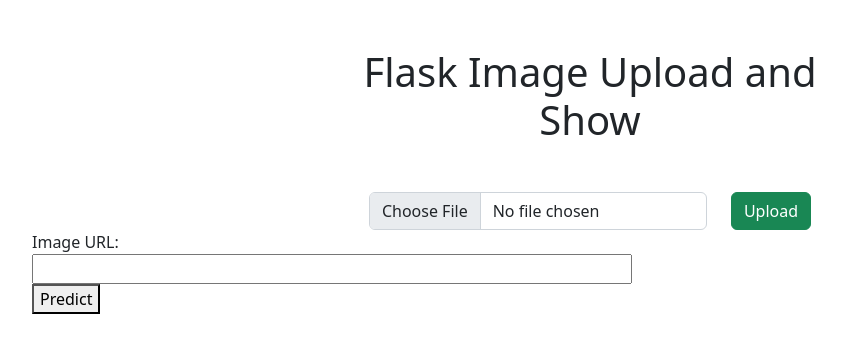
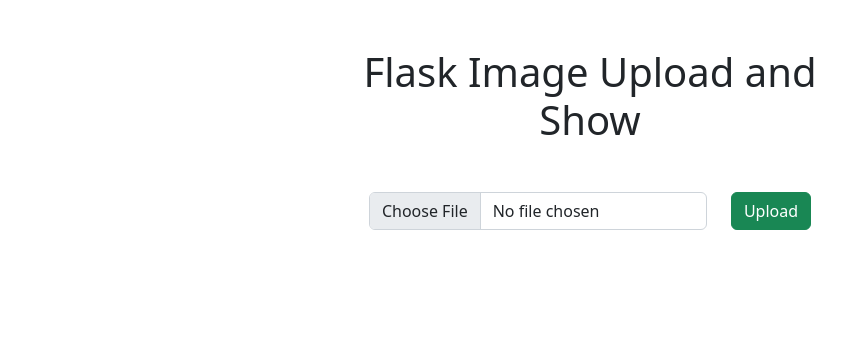
Before and after one commit to linnabraham/PredictUI, a Flask app: template templates/index.html in a window 1280 px wide. Shown: the top 353 px of the page, without its empty margins (50-895 px from the left). Run offline with Flask 2, Linux system fonts and the light colour scheme; the template is opened without the code that fills it: values that come from a table or form of the project are taken from there, others are empty; some libraries are stand-ins or nearby versions.

Commit message:
make small changes

```diff
--- a/main.py
+++ b/main.py
@@ -3,6 +3,7 @@ from flask_wtf.file import FileField, FileRequired, FileAllowed
 from wtforms import SubmitField
 from flask_uploads import UploadSet, IMAGES, configure_uploads
 from flask_wtf import FlaskForm
+import pandas as pd
 
 app = Flask(__name__)
 app.config['SECRET_KEY'] = 'aslskjf'
@@ -34,31 +35,34 @@ def upload_image():
         saved_model = 'saved_models/bestmodel.h5'
         model = load_model(saved_model)
 
-        try:
-            #Get image URL as input
-            #image_url = request.form['image_url']
-            x = load_img(file_url)
-            #image = io.imread(image_url)
 
-            #Apply same preprocessing used while training CNN model
-            # image_small = st.resize(image, (32,32,3))
-            # x = np.expand_dims(image_small.transpose(2, 0, 1), axis=0)
-
-            #Call classify function to predict the image class using the loaded CNN model
-            # final,pred_class = classify(x, model)
-            # print(pred_class)
-            # print(final)
-            preds = model.predict(x)
-            #Store model prediction results to pass to the web page
-            message = "Model prediction: {}".format(preds)
-            print('Python module executed successfully')
-
-        except Exception as e:
-            #Store error to pass to the web page
-            message = "Error encountered. Try another image. ErrorClass: {}, Argument: {} and Traceback details are: {}".format(e.__class__,e.args,e.__doc__)
-            final = pd.DataFrame({'A': ['Error'], 'B': [0]})
     else:
         file_url=None
+
+    try:
+        #Get image URL as input
+        #image_url = request.form['image_url']
+        x = load_img(file_url)
+        #image = io.imread(image_url)
+
+        #Apply same preprocessing used while training CNN model
+        # image_small = st.resize(image, (32,32,3))
+        # x = np.expand_dims(image_small.transpose(2, 0, 1), axis=0)
+
+        #Call classify function to predict the image class using the loaded CNN model
+        # final,pred_class = classify(x, model)
+        # print(pred_class)
+        # print(final)
+        #preds = model.predict(x)
+        preds = "Hey"
+        #Store model prediction results to pass to the web page
+        message = "Model prediction: {}".format(preds)
+        print('Python module executed successfully')
+
+    except Exception as e:
+        #Store error to pass to the web page
+        message = "Error encountered. Try another image. ErrorClass: {}, Argument: {} and Traceback details are: {}".format(e.__class__,e.args,e.__doc__)
+        final = pd.DataFrame({'A': ['Error'], 'B': [0]})
 
     return render_template('index.html', message=message, form=form, file_url=file_url)
 
@@ -79,40 +83,40 @@ def load_img(imgpath):
     return x
 
 
-def render_message():
-    #Loading CNN model
-    saved_model = 'saved_models/bestmodel.h5'
-    model = load_model(saved_model)
+# def render_message():
+#     #Loading CNN model
+#     saved_model = 'saved_models/bestmodel.h5'
+#     model = load_model(saved_model)
 
-    try:
-        #Get image URL as input
-        image_url = request.form['image_url']
-        x = load_img(image_url)
-        #image = io.imread(image_url)
+#     try:
+#         #Get image URL as input
+#         image_url = request.form['image_url']
+#         x = load_img(image_url)
+#         #image = io.imread(image_url)
 
-        #Apply same preprocessing used while training CNN model
-        # image_small = st.resize(image, (32,32,3))
-        # x = np.expand_dims(image_small.transpose(2, 0, 1), axis=0)
+#         #Apply same preprocessing used while training CNN model
+#         # image_small = st.resize(image, (32,32,3))
+#         # x = np.expand_dims(image_small.transpose(2, 0, 1), axis=0)
 
-        #Call classify function to predict the image class using the loaded CNN model
-        # final,pred_class = classify(x, model)
-        # print(pred_class)
-        # print(final)
-        preds = model.predict(x)
-        #Store model prediction results to pass to the web page
-        message = "Model prediction: {}".format(preds)
-        print('Python module executed successfully')
+#         #Call classify function to predict the image class using the loaded CNN model
+#         # final,pred_class = classify(x, model)
+#         # print(pred_class)
+#         # print(final)
+#         preds = model.predict(x)
+#         #Store model prediction results to pass to the web page
+#         message = "Model prediction: {}".format(preds)
+#         print('Python module executed successfully')
 
-    except Exception as e:
-        #Store error to pass to the web page
-        message = "Error encountered. Try another image. ErrorClass: {}, Argument: {} and Traceback details are: {}".format(e.__class__,e.args,e.__doc__)
-        final = pd.DataFrame({'A': ['Error'], 'B': [0]})
+#     except Exception as e:
+#         #Store error to pass to the web page
+#         message = "Error encountered. Try another image. ErrorClass: {}, Argument: {} and Traceback details are: {}".format(e.__class__,e.args,e.__doc__)
+#         final = pd.DataFrame({'A': ['Error'], 'B': [0]})
 
-    #Return the model results to the web page
-    return render_template('index.html',
-                            message=message,
-                            data=final.round(decimals=2),
-                            image_url=image_url)
+#     #Return the model results to the web page
+#     return render_template('index.html',
+#                             message=message,
+#                             data=final.round(decimals=2),
+#                             image_url=image_url)
 
 if __name__ == "__main__":
     app.run(debug=True)
--- a/templates/index.html
+++ b/templates/index.html
@@ -28,44 +28,24 @@
 				{{ form.submit(class="btn btn-success")  }}
 			</div>
 		</div>
+
 	    </form>
 
 		{% if file_url %}
 		<div class="mt-5">
 			<img src="{{  file_url }}" style="width: 400px;">
 		</div>
-		{% endif %}
-
 		{% if message %}
 		<p>{{message}}</p><br>
 
 		{% endif %}
+		{% endif %}
+
+
+
+
 	</div>
     </div>
 
-	<form action="/predict_object/" method="post">
-		Image URL:<br>
-		  <input type="text" name="image_url" style="width: 600px;">
-		<br>
-
-		<button type="submit" style="font:20px">
-		  Predict
-		</button>
-		</form>
-
-
-		{% if message %}
-		<p>{{message}}</p><br>
-
-
-		{% if data.shape[0] > 0 %}
-
-		{{ data.reset_index(drop = True).to_html(classes="table table-striped") | safe}}
-
-		{% endif %}
-
-		<p><img src="{{image_url}}" style='width:500px'/><br>
-
-		{% endif %}
     </body>
     </html>
```
